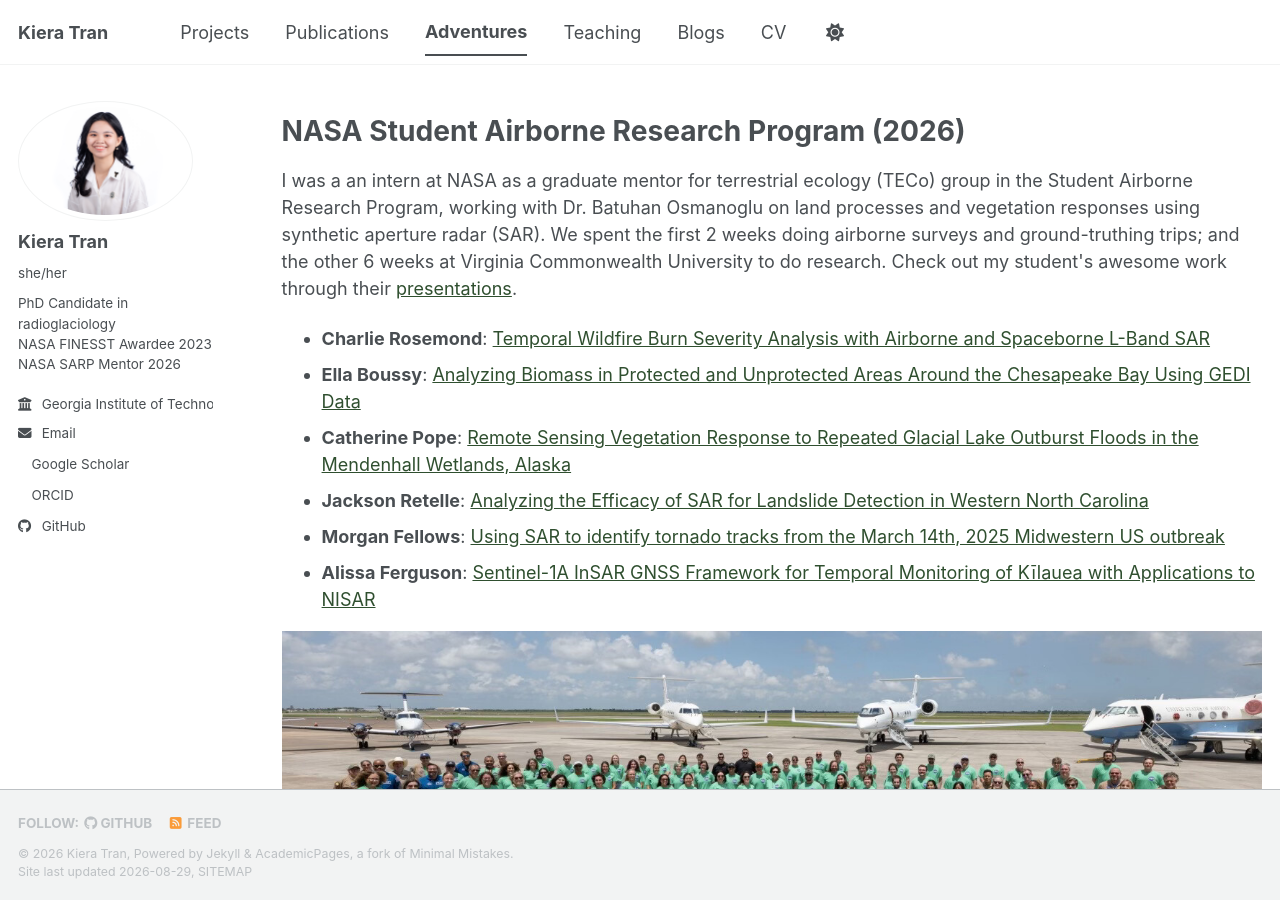
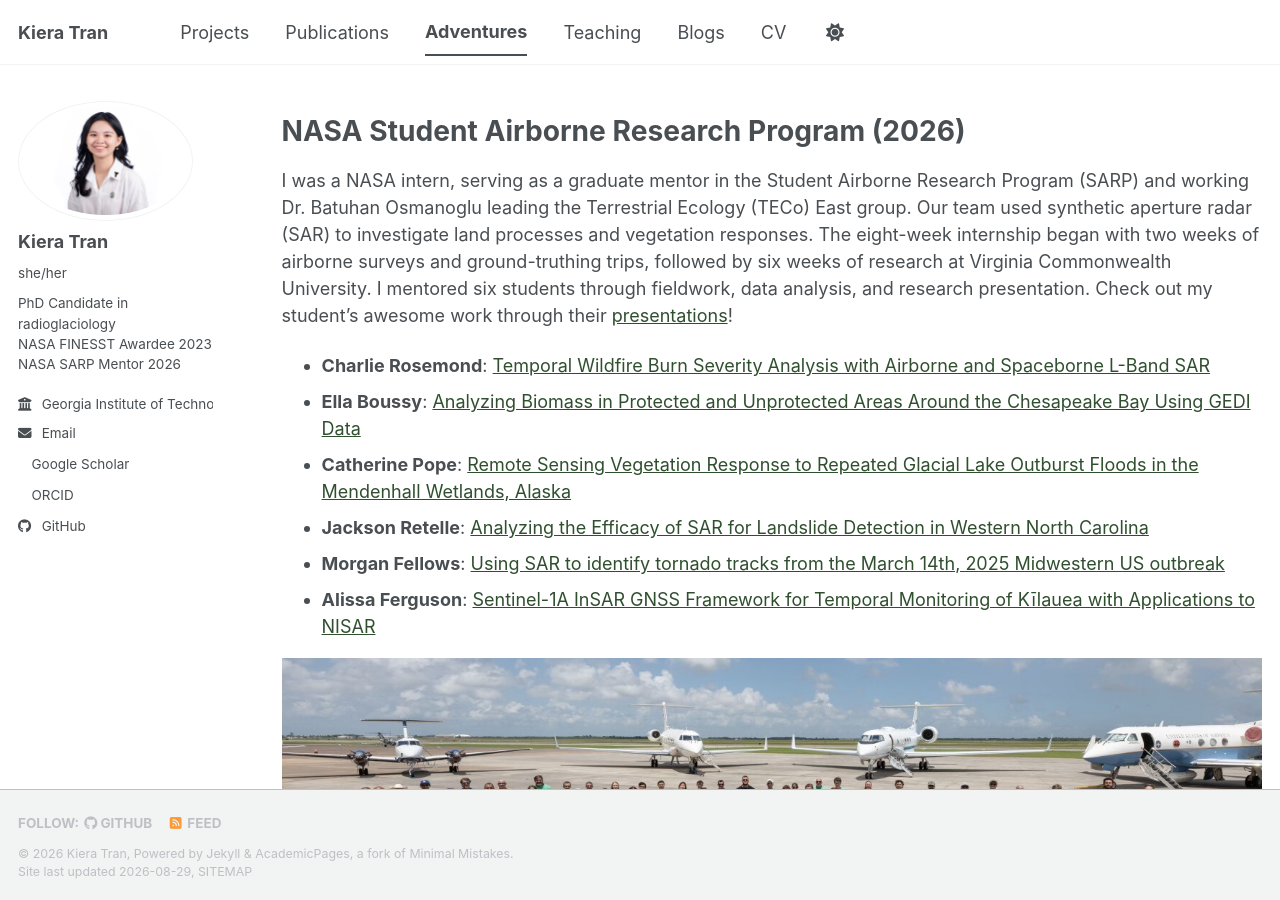
Before and after one commit to kieratran/kieratran.github.io, a Jekyll site: the page built from _pages/adventures.html, in a window 1280 px wide and 900 px high. Built offline with Jekyll 4.4.1, drawn with Linux system fonts in a browser that asks for light colours; a style sheet for code colours, icons or effects is not loaded; grey boxes are pictures that could not be loaded.

Commit message:
Update adventures.html

```diff
--- a/_pages/adventures.html
+++ b/_pages/adventures.html
@@ -5,10 +5,12 @@ author_profile: true
 ---
 <h1>NASA Student Airborne Research Program (2026)</h1>
 
-<p>I was a an intern at NASA as a graduate mentor for terrestrial ecology (TECo) group in the Student Airborne Research Program, working with
-Dr. Batuhan Osmanoglu on land processes and vegetation responses using synthetic aperture radar (SAR).
-We spent the first 2 weeks doing airborne surveys and ground-truthing trips; and the other 6 weeks at Virginia Commonwealth University to
-do research. Check out my student's awesome work through their <a href="https://www.youtube.com/watch?v=as41nMXgwmQ&list=PLSqpxDmgLp4HoFif-Z1X5-sfJeUiUoFoh&index=38">presentations</a>.</p>
+
+<p>I was a NASA intern, serving as a graduate mentor in the Student Airborne Research Program (SARP) and working Dr. Batuhan Osmanoglu leading the
+  Terrestrial Ecology (TECo) East group. Our team used synthetic aperture radar (SAR) to investigate land processes and vegetation responses. The
+  eight-week internship began with two weeks of airborne surveys and ground-truthing trips, followed by six weeks of research at Virginia Commonwealth
+  University. I mentored six students through fieldwork, data analysis, and research presentation. Check out my student’s awesome work through their
+  <a href="https://www.youtube.com/watch?v=as41nMXgwmQ&list=PLSqpxDmgLp4HoFif-Z1X5-sfJeUiUoFoh&index=38">presentations</a>!</p>
 
 <ul>
   <li><strong>Charlie Rosemond</strong>: <a href="https://www.youtube.com/watch?v=8sEjxshginc&list=PLSqpxDmgLp4HoFif-Z1X5-sfJeUiUoFoh&index=39">Temporal Wildfire Burn Severity Analysis with Airborne and Spaceborne L-Band SAR</a></li>
```
